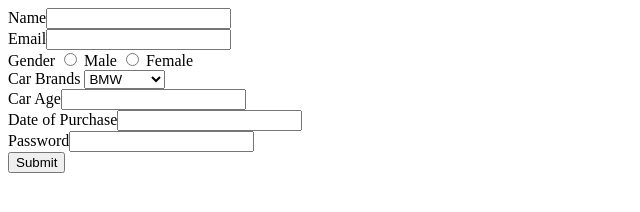
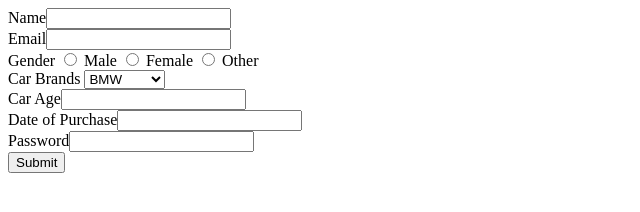
Before and after one commit to acciojob/car-insurance-form-rup52333, a website: page main.html in a window 1280 px wide. Shown: the full height of the page, 0-640 px from the left. Drawn offline with Linux system fonts and the light colour scheme.

Commit message:
Update main.html

```diff
--- a/main.html
+++ b/main.html
@@ -17,6 +17,7 @@
 <lavel>Gender</lavel>
 <input type="radio" name="gender" value="male"> Male
 <input type="radio" name="gender" value="female"> Female
+<input type="radio" name="gender" value="female"> Other
 </div>
 <div><label for="cars">Car Brands
 	<select id="cars">
```
